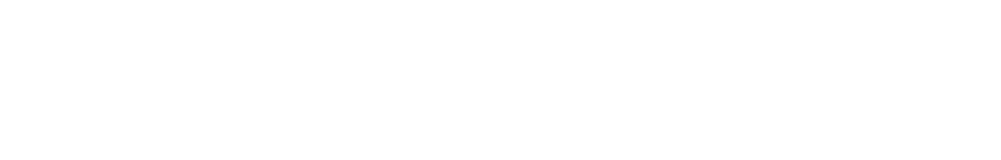
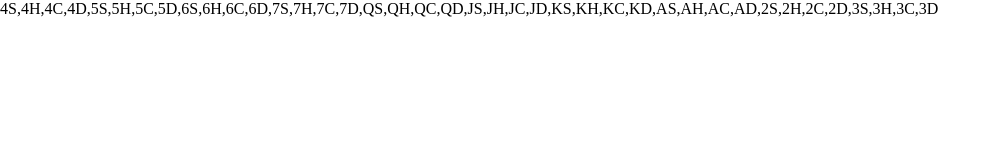
Before and after one commit to vtcb/js_fodinha, a plain HTML site: page index.html in a window 1280 px wide. Shown: the whole page, without its empty margins (0-1001 px from the left). Drawn offline with Linux system fonts and the light colour scheme.

Commit message:
Add interface with the user
Regularly update the screen with info.

```diff
--- a/index.html
+++ b/index.html
@@ -30,12 +30,14 @@
 </head>
 
 <body oncontextmen="return false">
+    <div id="interface">OIIII</div>
     <!--
     <canvas id="main_canvas" width="1280" height="800"> </canvas>
     -->
     <!-- All JavaScript files must be linked down here -->
     <script type="text/javascript" src="./script/card.js"> </script>
     <script type="text/javascript" src="./script/deck.js"> </script>
+    <script type="text/javascript" src="./script/player.js"> </script>
     <script type="text/javascript" src="./script/main.js"> </script>
 
     <script> main(); </script>
--- a/script/main.js
+++ b/script/main.js
@@ -1,4 +1,14 @@
 function main() {
+    var IF = document.getElementById("interface");
+
+    setInterval(function() {
+        var info = "";
+        info += deck;
+        IF.innerHTML = info;
+    }, 100);
+
+
+    // Test Variables
     cards = [
         new Card(3, 0),
         new Card(0, 2),
@@ -9,4 +19,6 @@ function main() {
     deck = new Deck();
 
     deck.generate();
+
+    player = new Player();
 }
```
